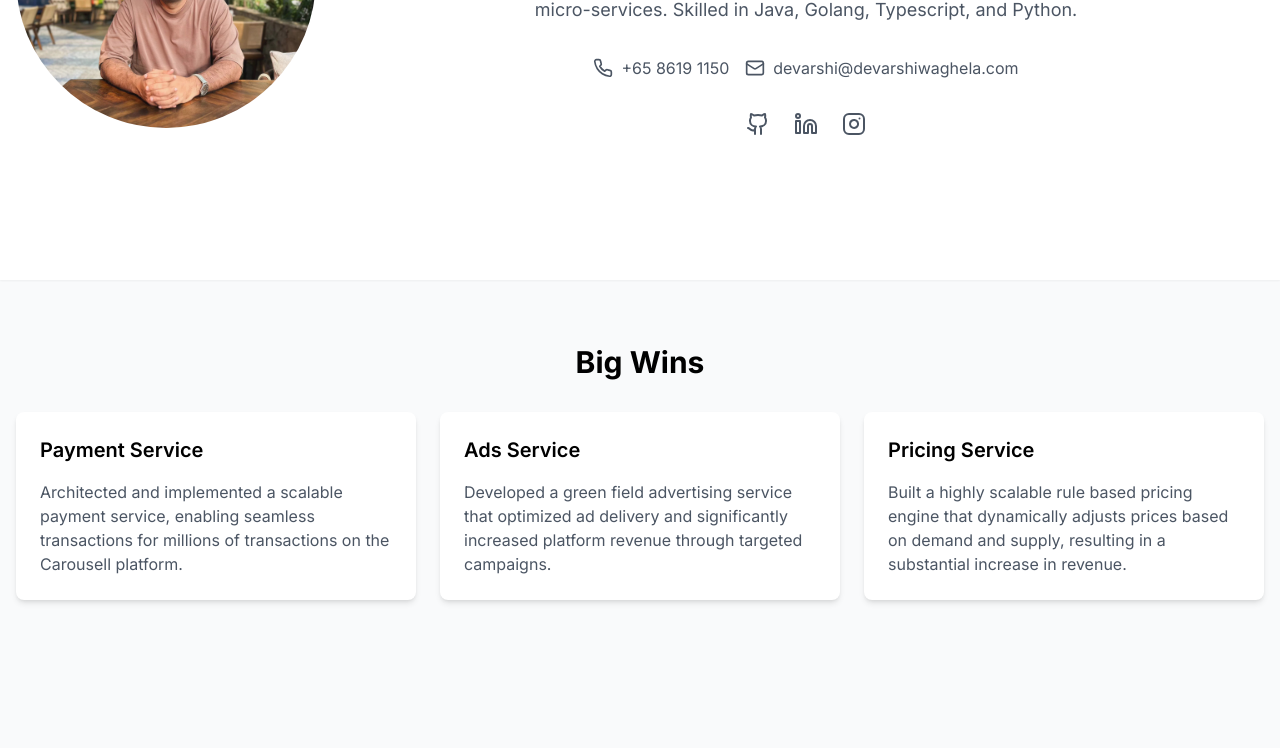
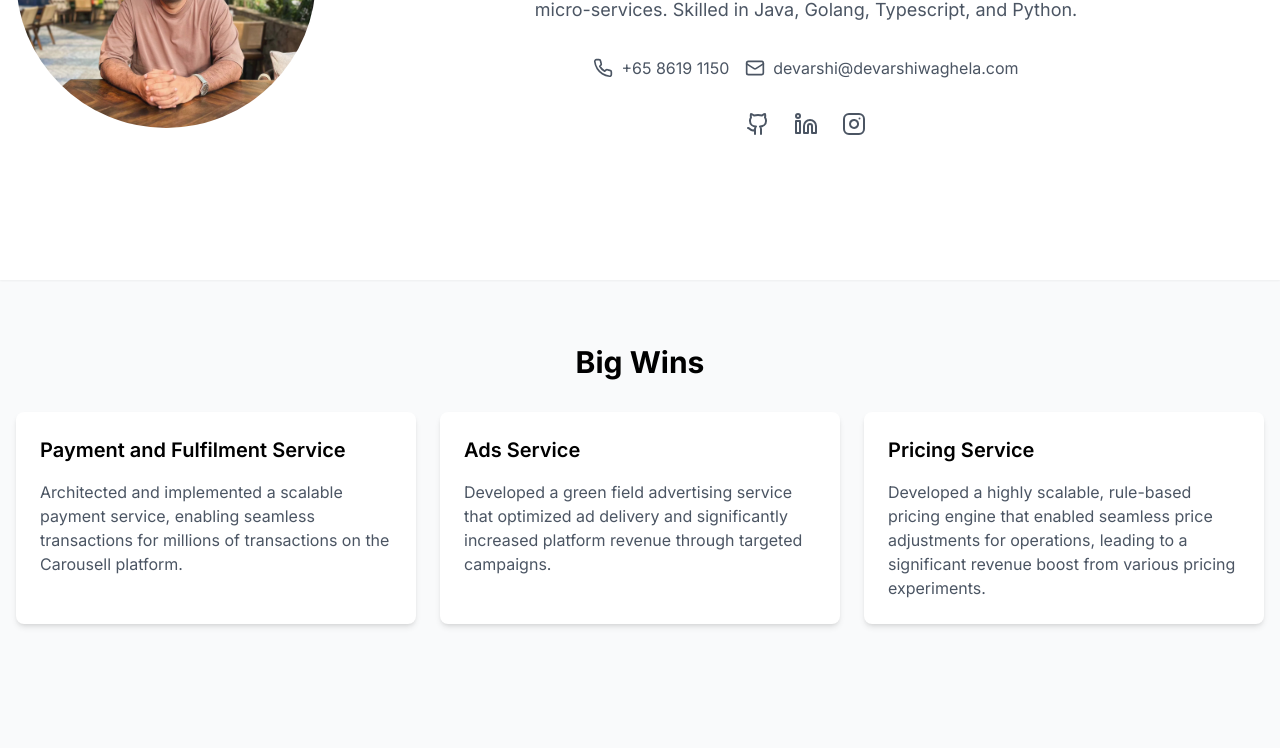
Before and after one commit to wdevarshi/portfolio, a Next.js app: page / in a window 1280 px wide. Shown: the part 388-1136 px from the top of the page. Built offline with nearby package versions, Linux system fonts and the light colour scheme.

Commit message:
Update description

```diff
--- a/components/BigWins.tsx
+++ b/components/BigWins.tsx
@@ -5,7 +5,7 @@ interface WinCard {
 
 const wins: WinCard[] = [
     {
-        title: "Payment Service",
+        title: "Payment and Fulfilment Service",
         description: "Architected and implemented a scalable payment service, enabling seamless transactions for millions of transactions on the Carousell platform."
     },
     {
@@ -14,7 +14,7 @@ const wins: WinCard[] = [
     },
     {
         title: "Pricing Service",
-        description: "Built a highly scalable rule based pricing engine that dynamically adjusts prices based on demand and supply, resulting in a substantial increase in revenue."
+        description: "Developed a highly scalable, rule-based pricing engine that enabled seamless price adjustments for operations, leading to a significant revenue boost from various pricing experiments."
     }
 ];
 
```
